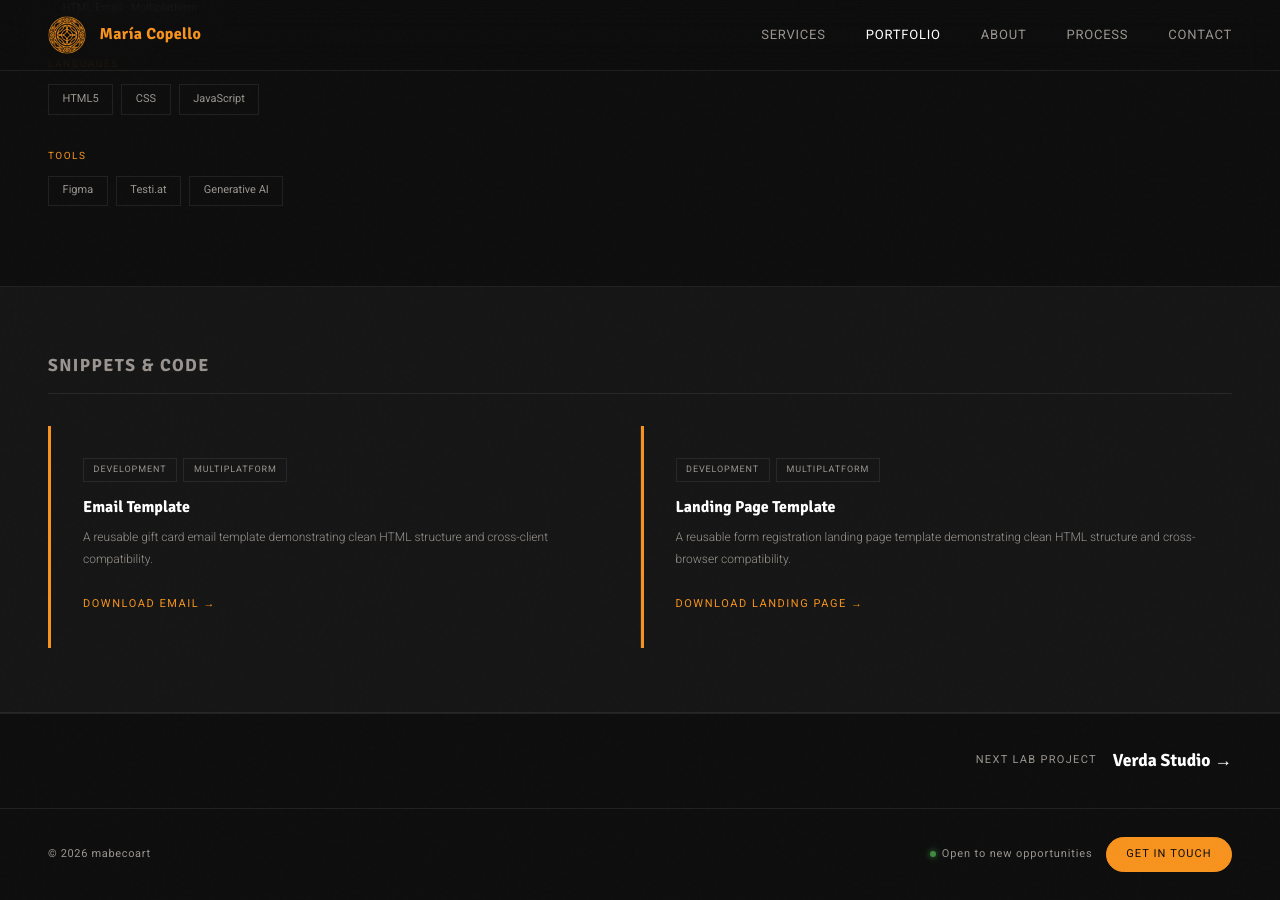
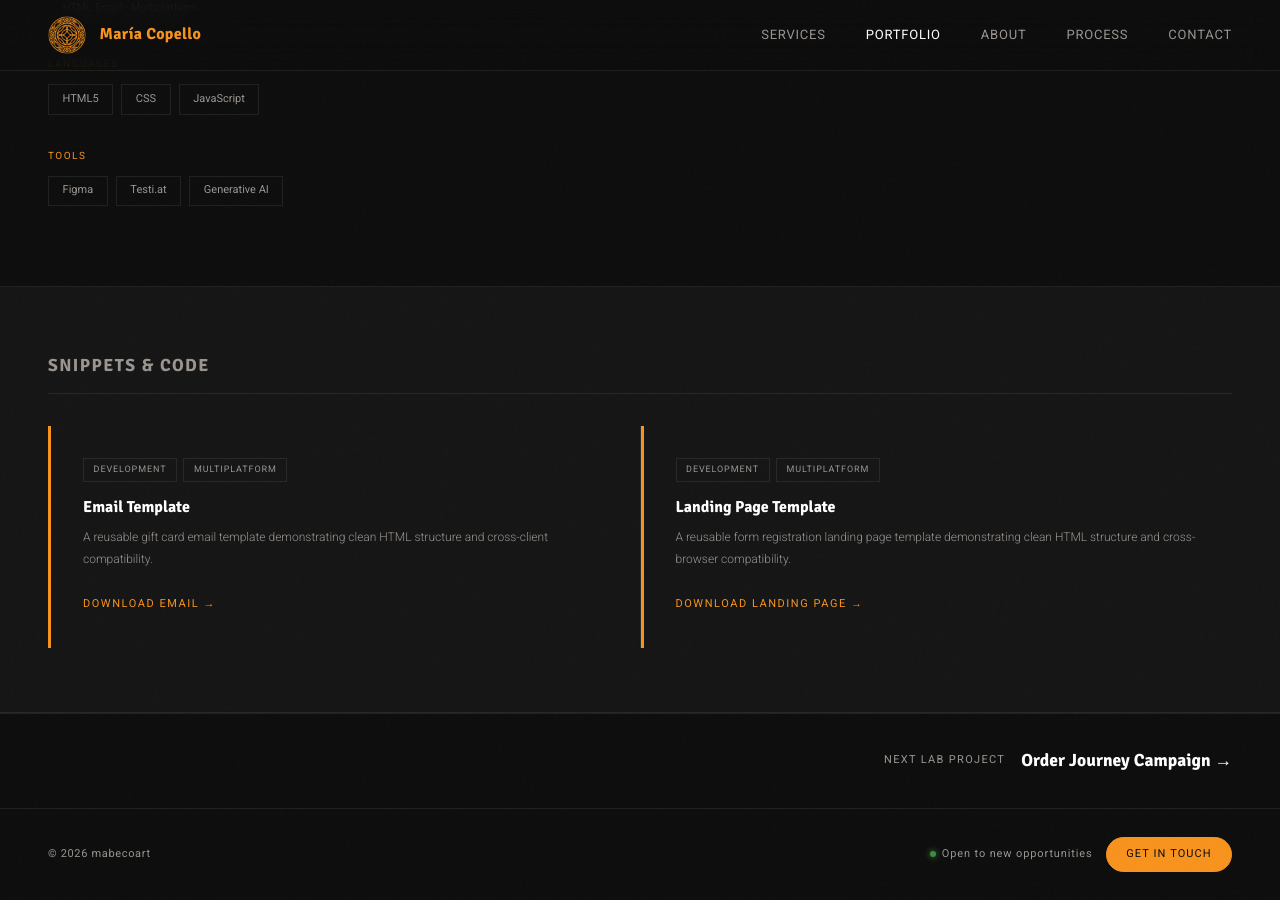
Before and after one commit to mabecoart/github.io, a Jekyll site: the page built from portfolio/lab-zap.html, in a window 1280 px wide and 900 px high, scrolled down 3460 px. Built offline with Jekyll 4.4.1, drawn with Linux system fonts in a browser that asks for light colours.

Commit message:
Update title and next project link in lab-zap.html

```diff
--- a/portfolio/lab-zap.html
+++ b/portfolio/lab-zap.html
@@ -1,6 +1,6 @@
 ---
 layout: base
-title: Zap! Flavor Bombzl Inc. — Lab Project
+title: Gift Card Campaign — Lab Project
 nav: portfolio
 carousel: true
 description: A self-directed email campaign concept exploring brand expression through AI-driven visual storytelling and bold design experimentation for a fictional gift card campaign.
@@ -178,6 +178,6 @@
 <div class="case-footer-nav">
   <div class="case-next">
     <span class="case-next-label">Next Lab Project</span>
-    <a href="/portfolio/lab-verda-studio.html" class="case-next-link">Verda Studio →</a>
+    <a href="/portfolio/lab-verda-studio.html" class="case-next-link">Order Journey Campaign →</a>
   </div>
 </div>
```
